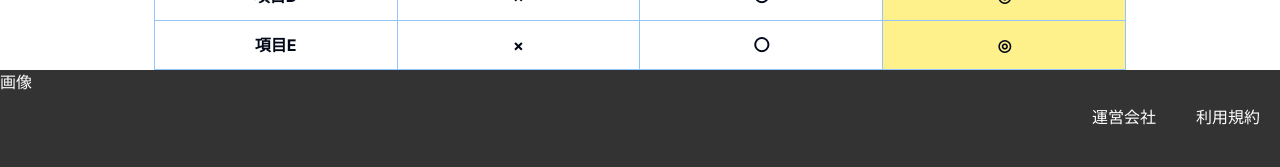
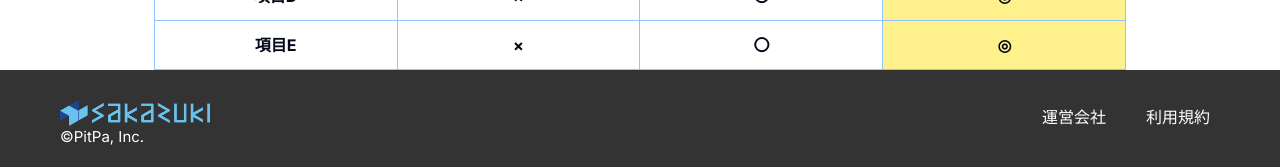
Before and after one commit to balckowl/sakazuki-lp, a Next.js app: page / in a window 1280 px wide. Shown: the part 1237-1404 px from the top of the page. Built offline with nearby package versions, Linux system fonts and the light colour scheme.

Commit message:
画像とコピーライトの追加

```diff
--- a/src/app/components/footer/footer.tsx
+++ b/src/app/components/footer/footer.tsx
@@ -1,13 +1,24 @@
 import React from "react";
+import Image from "next/image";
 
 const Footer = () => {
   return (
-    <div className="bg-[#333] h-[100px] flex justify-between">
-      <div className="w-[200px] text-white">画像</div>
-      <ul className="flex justify-end py-[35px]">
-        <li className="text-white px-[20px]">運営会社</li>
-        <li className="text-white px-[20px]">利用規約</li>
-      </ul>
+    <div className="bg-[#333] h-[100px] ">
+      <div className="flex justify-between mx-[50px]">
+        <div className="w-[200px] ml-[10px] mt-[10px] pt-[20px]">
+          <Image
+            src="/images/logo/logo.png"
+            width={150}
+            height={100}
+            alt="sakazuki"
+          />
+          <p className="text-white text-[15px]">&copy;PitPa, Inc.</p>
+        </div>
+        <ul className="flex justify-end py-[35px]">
+          <li className="text-white px-[20px]">運営会社</li>
+          <li className="text-white px-[20px]">利用規約</li>
+        </ul>
+      </div>
     </div>
   );
 };
```
